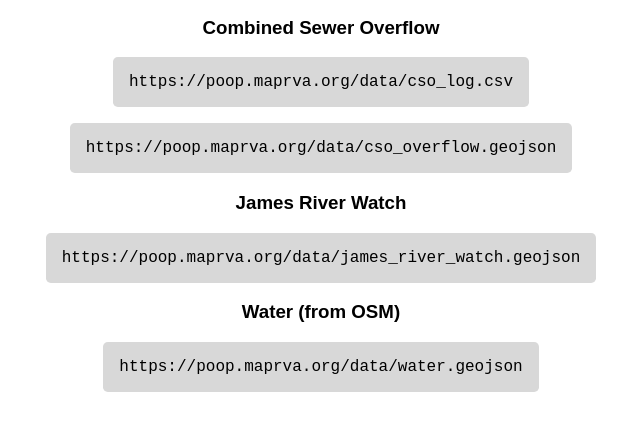
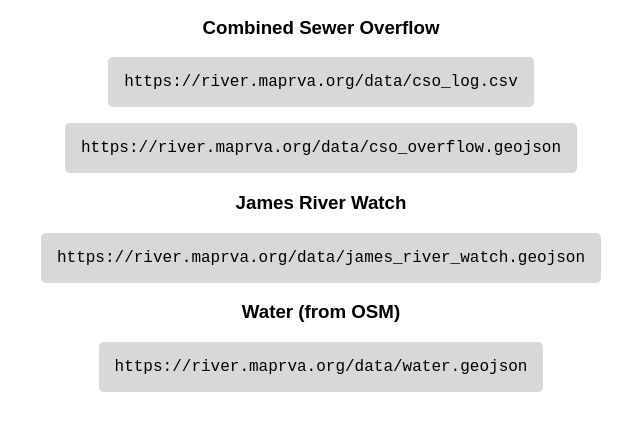
Before and after one commit to MapRVA/river-map, a plain HTML site: page index.html in a window 1280 px wide. Shown: the part 293-724 px from the top of the page, 319-959 px from the left. Drawn offline with Linux system fonts and the light colour scheme.

Commit message:
less childish domain

```diff
--- a/index.html
+++ b/index.html
@@ -91,20 +91,20 @@
 		James River to make it easy to decide if it's safe enough to go swimming.
       </section>
       <section>
-		<h2><a href="https://ultra.maprva.org/#map&query=url:https://poop.maprva.org/map.ultra">View the Map!</a></h2>
+		<h2><a href="https://ultra.maprva.org/#map&query=url:https://river.maprva.org/map.ultra">View the Map!</a></h2>
       <section>
 		<h3>Combined Sewer Overflow</h3>
       </section>
-      <div class="preset-url"><code>https://poop.maprva.org/data/cso_log.csv</code></div>
-      <div class="preset-url"><code>https://poop.maprva.org/data/cso_overflow.geojson</code></div>
+      <div class="preset-url"><code>https://river.maprva.org/data/cso_log.csv</code></div>
+      <div class="preset-url"><code>https://river.maprva.org/data/cso_overflow.geojson</code></div>
       <section>
 		<h3>James River Watch</h3>
       </section>
-      <div class="preset-url"><code>https://poop.maprva.org/data/james_river_watch.geojson</code></div>
+      <div class="preset-url"><code>https://river.maprva.org/data/james_river_watch.geojson</code></div>
       <section>
 		<h3>Water (from OSM)</h3>
       </section>
-      <div class="preset-url"><code>https://poop.maprva.org/data/water.geojson</code></div>
+      <div class="preset-url"><code>https://river.maprva.org/data/water.geojson</code></div>
     </main>
   </body>
 </html>
```
Also changed, not shown: 3 other files.
